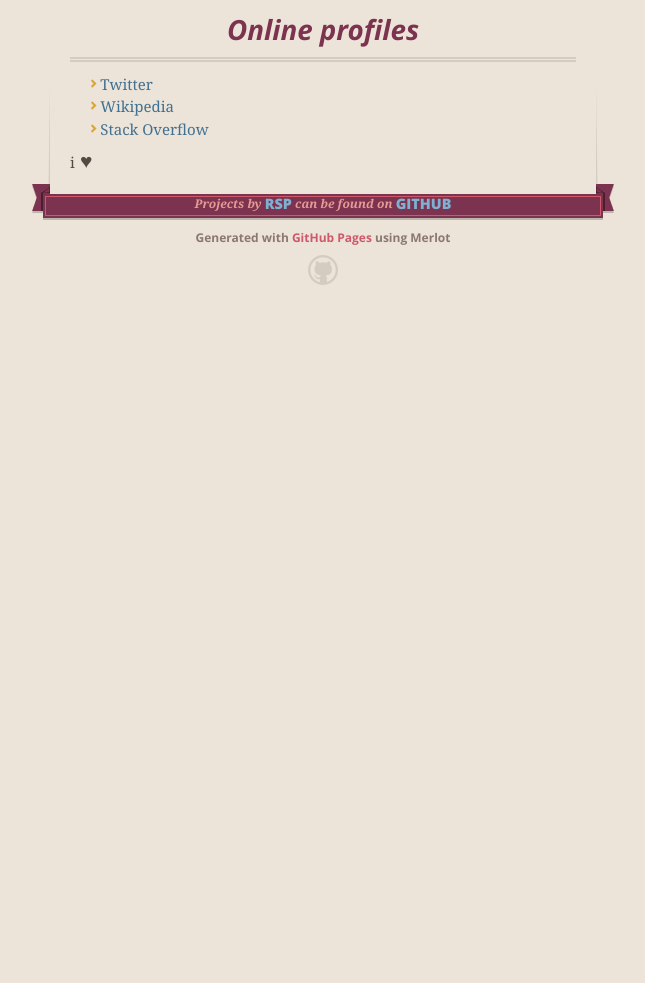
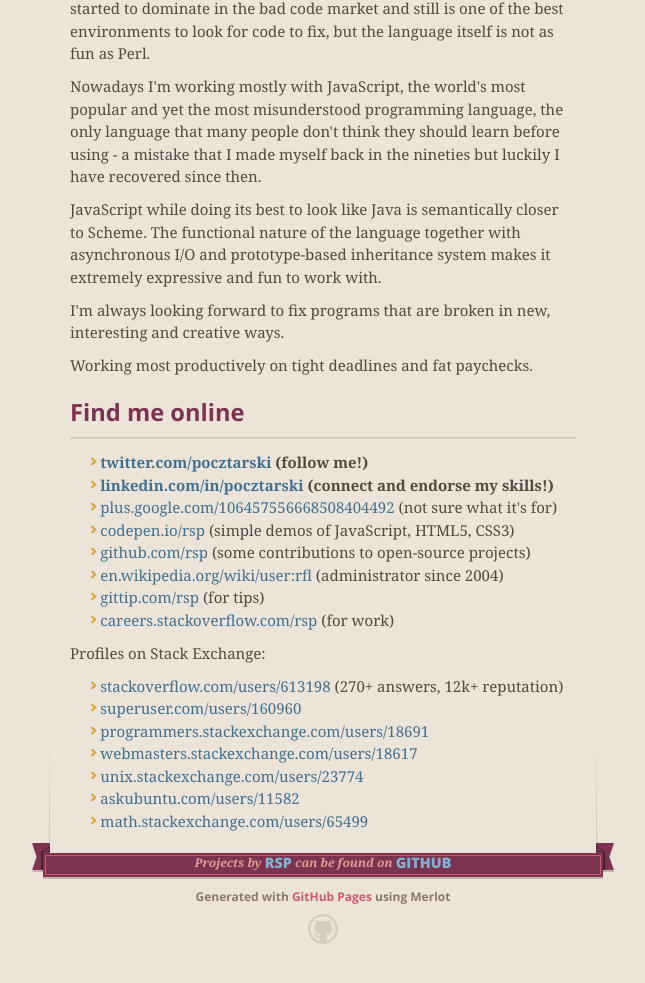
Before and after one commit to rsp/rsp.github.com, a plain HTML site: page index.html in a window 1280 px wide. Shown: the part 805-1788 px from the top of the page, without its empty margins (317-962 px from the left). Before the commit the page ends 1130 px from the top, so only its background shows below. Drawn offline with nearby package versions, Linux system fonts and the light colour scheme.

Commit message:
Replace master branch with page content via GitHub

```diff
--- a/index.html
+++ b/index.html
@@ -45,7 +45,12 @@
 
 
       <section id="main_content">
-        <p>I've been <strong>fixing other people's code for fun and profit since 1986 and 1996 respectively</strong>. Doing anything from Commodore BASIC to HTML5, from assembly to Scheme, I was always attracted by languages that were popular and yet misunderstood, with countless examples of code in desperate need for improvement.</p>
+        <h1>
+<a id="twitter--linkedin--codepen--gittip--résumé" class="anchor" href="#twitter--linkedin--codepen--gittip--r%C3%A9sum%C3%A9" aria-hidden="true"><span class="octicon octicon-link"></span></a>
+<a href="https://twitter.com/pocztarski">twitter</a> · <a href="https://www.linkedin.com/in/pocztarski">linkedin</a> · <a href="http://codepen.io/rsp/">codepen</a> · <a href="https://www.gittip.com/rsp/">gittip</a> · <a href="https://careers.stackoverflow.com/rsp">résumé</a><br><a href="http://stackexchange.com/users/303952/rsp"><img src="http://stackexchange.com/users/flair/303952.png" alt="My Stack Exchange flair"></a>
+</h1>
+
+<p>I've been <strong>fixing other people's code for fun and profit since 1986 and 1996 respectively</strong>. Doing anything from Commodore BASIC to HTML5, from assembly to Scheme, I was always attracted by languages that were popular and yet misunderstood, with countless examples of code in desperate need for improvement.</p>
 
 <p>Back in the day, in the ancient era of CGI scripts, Perl was my language of choice, an easy target to find bad code in a good language. Then PHP started to dominate in the bad code market and still is one of the best environments to look for code to fix, but the language itself is not as fun as Perl.</p>
 
@@ -58,15 +63,37 @@
 <p>Working most productively on tight deadlines and fat paychecks.</p>
 
 <h3>
-<a id="online-profiles" class="anchor" href="#online-profiles" aria-hidden="true"><span class="octicon octicon-link"></span></a>Online profiles</h3>
+<a id="find-me-online" class="anchor" href="#find-me-online" aria-hidden="true"><span class="octicon octicon-link"></span></a>Find me online</h3>
 
 <ul>
-<li><a href="https://twitter.com/pocztarski">Twitter</a></li>
-<li><a href="http://en.wikipedia.org/wiki/User:Rfl">Wikipedia</a></li>
-<li><a href="http://stackoverflow.com/users/613198">Stack Overflow</a></li>
+<li><strong><a href="https://twitter.com/pocztarski">twitter.com/pocztarski</a> (follow me!)</strong></li>
+<li><strong><a href="https://www.linkedin.com/in/pocztarski">linkedin.com/in/pocztarski</a> (connect and endorse my skills!)</strong></li>
+<li>
+<a href="https://plus.google.com/106457556668508404492">plus.google.com/106457556668508404492</a> (not sure what it's for)</li>
+<li>
+<a href="http://codepen.io/rsp/">codepen.io/rsp</a> (simple demos of JavaScript, HTML5, CSS3)</li>
+<li>
+<a href="https://github.com/rsp">github.com/rsp</a> (some contributions to open-source projects)</li>
+<li>
+<a href="http://en.wikipedia.org/wiki/user:rfl">en.wikipedia.org/wiki/user:rfl</a> (administrator since 2004)</li>
+<li>
+<a href="https://www.gittip.com/rsp/">gittip.com/rsp</a> (for tips)</li>
+<li>
+<a href="https://careers.stackoverflow.com/rsp">careers.stackoverflow.com/rsp</a> (for work)</li>
 </ul>
 
-<p>i ♥ <i></i></p>
+<p>Profiles on Stack Exchange:</p>
+
+<ul>
+<li>
+<a href="http://stackoverflow.com/users/613198/">stackoverflow.com/users/613198</a> (270+ answers, 12k+ reputation)</li>
+<li><a href="http://superuser.com/users/160960/">superuser.com/users/160960</a></li>
+<li><a href="http://programmers.stackexchange.com/users/18691/">programmers.stackexchange.com/users/18691</a></li>
+<li><a href="http://webmasters.stackexchange.com/users/18617/">webmasters.stackexchange.com/users/18617</a></li>
+<li><a href="http://unix.stackexchange.com/users/23774/">unix.stackexchange.com/users/23774</a></li>
+<li><a href="http://askubuntu.com/users/11582/">askubuntu.com/users/11582</a></li>
+<li><a href="http://math.stackexchange.com/users/65499/">math.stackexchange.com/users/65499</a></li>
+</ul>
       </section>
 
       <footer>
```
Also changed, not shown: params.json (+1 -1 lines).
